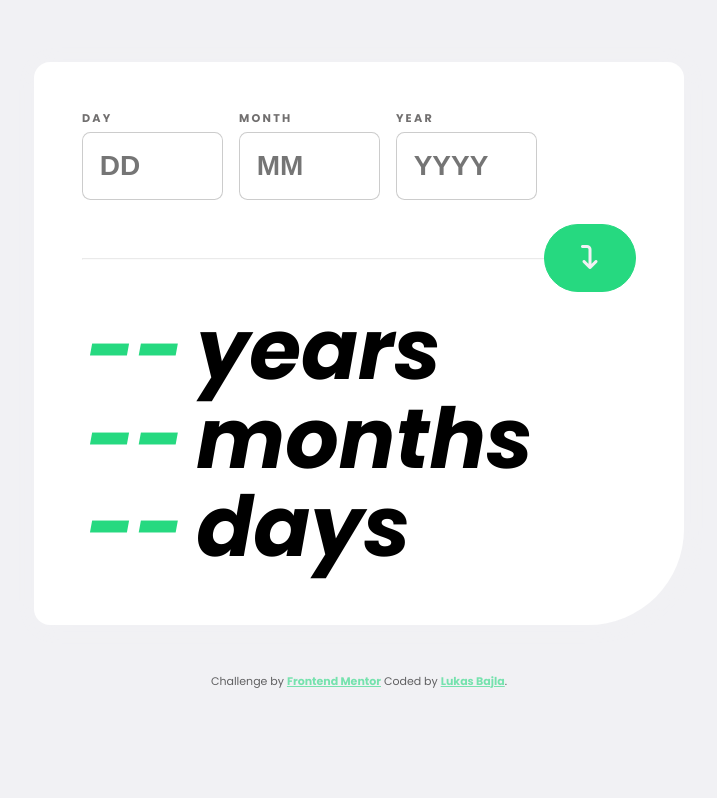
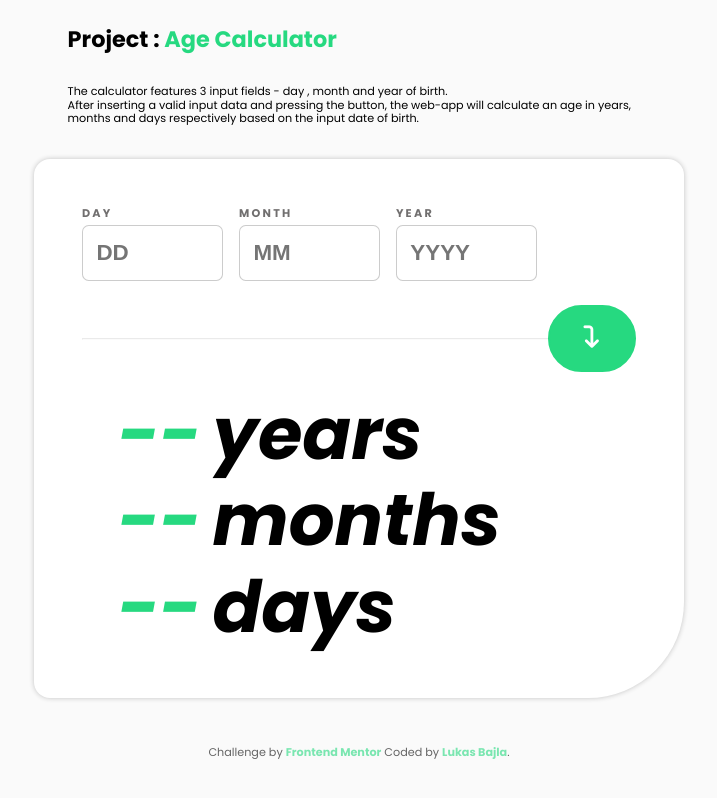
Before and after one commit to LukasBajla/-Project--Age-Calculator, a plain HTML site: page index.html in a window 1280 px wide. Shown: the whole page, without its empty margins (281-998 px from the left). Drawn offline with Linux system fonts and the light colour scheme.

Commit message:
InfoText + Colours

```diff
--- a/app.js
+++ b/app.js
@@ -204,7 +204,7 @@ const App = {
           // console.log("resultBox : "+resultBox[i].innerHTML);
           // console.log("Math: "+data[i]+" + "+(time/100));
           data[i]++;
-          animSpeed += 1;
+          animSpeed += .2;
           setTimeout(animation, animSpeed);
         }
       };
--- a/index.css
+++ b/index.css
@@ -4,10 +4,22 @@
 
   --clr-dark-primary-100: hsl(249, 11%, 95%);
   --clr-dark-primary-200: hsl(249, 11%, 80%);
+  --clr-dark-primary-250: hsl(253, 5%, 61%);
   --clr-dark-primary-300: hsl(249, 11%, 15%);
-  --clr-dark-primary-400: hsl(249, 11%, 12%);
+  --clr-dark-primary-400: hsl(260, 12%, 10%);
+  --clr-dark-primary-450: hsl(248, 11%, 14%);
   --clr-dark-primary-500: hsl(249, 11%, 8%);
   --clr-dark-primary-600: hsl(0, 0%, 0%);
+
+  --ff-primary : "Poppins", sans-serif;
+  --fw-medium: 400;
+  --fw-bold: 700;
+
+  --fs-300: .7rem;
+  --fs-400: 1rem;
+  --fs-500: 1.4rem;
+  --fs-600: 3rem;
+
 }
 @media (prefers-color-scheme: dark) {
   :root {
@@ -31,11 +43,15 @@ i {
   margin: 0;
   padding: 0;
   box-sizing: border-box;
+  line-height: 1.2;
 }
 
 html {
-  font-family: "Poppins", sans-serif;
+  font-family: var(--ff-primary);
   color-scheme: light dark;
+}
+a {
+  text-decoration: none;
 }
 input {
   appearance: textfield;
@@ -46,11 +62,9 @@ input:focus {
 }
 .arrow-box {
   border: 1px solid var(--clr-primary-400);
-  background-color: var(--clr-primary-400);
-  color: var(--clr-dark-primary-100);
   padding: 0.8em 1.5em;
   border-radius: 50px;
-  font-size: 1.2em;
+  font-size: var(--fs-500);
   transition: color 0.25s ease-in-out,
   background-color 0.25s ease-in-out,
   border .25s ease-in-out,
@@ -60,8 +74,6 @@ input:focus {
 }
 .arrow-box:hover {
   background-color: var(--clr-dark-primary-400);
-  border: 1px solid var(--clr-dark-primary-400);
-  box-shadow: 0px 0px 5px 0px var(--clr-primary-400);
   color: var(--clr-primary-400);
   cursor: pointer;
 }
@@ -69,31 +81,54 @@ input:focus {
   .arrow-box {
   color: var(--clr-primary-400);
   border: 1px solid var(--clr-primary-400);
-  background-color: var(--clr-dark-primary-400);
-
-
+  background-color: var(--clr-dark-primary-300);
   }
   .arrow-box:hover {
     background-color: var(--clr-primary-400);
     color: var(--clr-dark-primary-400);
   }
 }
+@media (prefers-color-scheme: light) {
+  .arrow-box {
+    color: white;
+    border: 2px solid var(--clr-primary-400);
+    background-color: var(--clr-primary-400);
+    }
+    .arrow-box:hover {
+      background-color: white;
+      color: var(--clr-primary-400);
+    }
+}
 
 @media (min-width: 30em) {
   .arrow-box {
-    font-size: 1.5em;
+    font-size: var(--fs-500);
   }
 }
 
 body {
   background-color: var(--clr-dark-primary-100);
+  display: flex;
+  flex-direction: column;
+  justify-content: center;
+  align-items: center;
+  min-height: 100vh;
+}
+.project-info {
+  font-size: var(--fs-300);
+  color: var(--clr-dark-primary-250);
+}
+.project-info span {
+  color: var(--clr-primary-400);
+  font-weight: var(--fw-bold);
+}
+.project {
+  padding: 4em 1.5em;
+  border-radius: 1rem 1rem 6rem 1rem;
+  box-shadow: 0px 0px 10px 5px var(--clr-dark-primary-500);
 }
 .container {
   margin: 1rem;
-  padding: 4em 1.5em;
-  border-radius: 1rem 1rem 6rem 1rem;
-  box-shadow: 2px 2px 20px 2px var(--clr-dark-primary-100);
-  background-color: white;
   display: grid;
   gap: 2rem;
 }
@@ -102,9 +137,20 @@ body {
   body {
     background-color: var(--clr-dark-primary-400);
   }
-  .container {
+  .project {
     background-color: var(--clr-dark-primary-300);
-    box-shadow: 2px 2px 20px 2px var(--clr-dark-primary-500);
+  }
+}
+@media (prefers-color-scheme: light) {
+  body {
+    background-color: hsl(0, 0%, 98%);
+  }
+  .project {
+    background-color: white;
+    box-shadow: 0px 0px 5px 0px rgb(194, 194, 194);
+  }
+  .project-info {
+    color: var(--clr-dark-primary-30);
   }
 }
 
@@ -112,15 +158,15 @@ body {
   display: grid;
   grid-template-columns: 1fr 1fr 1fr;
   /* grid-auto-flow: column; */
-  font-size: 0.7rem;
-  font-weight: bold;
+  font-size: var(--fs-300);
+  font-weight: var(--fw-bold);
   gap: 1rem;
   color: hsl(0, 1%, 44%);
 }
 
 .cont-input input {
-  font-size: 1.5em;
-  font-weight: bold;
+  font-size: var(--fs-500);
+  font-weight: var(--fw-bold);
   min-width: 2ch;
   width: 100%;
   padding: 0.5em;
@@ -142,7 +188,7 @@ body {
   opacity: 0.2;
 }
 .cont-result {
-  font-size: 9vw;
+  font-size: 8vw;
   font-style: italic;
   line-height: 1.5em;
   justify-self: center;
@@ -162,34 +208,37 @@ body {
   opacity: 1;
 }
 .error-msg {
-  font-size: 0.7em;
+  font-size: var(--fs-300);
   letter-spacing: 0.01rem;
   font-style: italic;
   color: var(--clr-error-400);
-  font-weight: normal;
+  font-weight: var(--fw-medium);
 }
 .cont-input .error-border {
   border-color: var(--clr-error-400);
 }
 
-@media (min-width: 30em) {
+@media (min-width: 40em) {
   body {
     display: flex;
     flex-direction: column;
     justify-content: center;
+    align-items: center;
     height: 100vh;
   }
   .attribution {
     justify-self: flex-end;
   }
-  .container {
-    max-width: 650px;
-    margin: 0 auto;
-    padding: 3em 3em;
-    display: grid;
+  .project {
     grid-template-columns: auto 5em;
     grid-template-rows: auto auto auto;
     gap: 1.2rem;
+  }
+  .container {
+    width: min(85vw, 650px);
+    margin: 0 auto;
+    padding: 3em 3em;
+
   }
   .cont-input {
     grid-row: 1;
@@ -197,7 +246,7 @@ body {
   }
   .cont-input input {
     padding: 0.6em;
-    font-size: 2.5em;
+    font-size: var(--fs-500);
   }
   .cont-arrow {
     justify-content: end;
@@ -205,22 +254,24 @@ body {
     grid-column: 1/3;
   }
   .cont-result {
-    font-size: 3.5em;
+    font-size: var(--fs-600);
     line-height: 1.4em;
     grid-row: 3;
     grid-column: 1;
   }
 }
 
+
+/*  ------------- ATTRIBUTION ------ */
 .attribution {
   margin: 3rem 0;
-  font-size: 11px;
+  font-size: var(--fs-300);
   text-align: center;
   opacity: 0.6;
 }
 .attribution a {
   color: var(--clr-primary-400);
-  font-weight: bold;
+  font-weight: var(--fw-bold);
 }
 
 @media (prefers-color-scheme: light) {
--- a/index.html
+++ b/index.html
@@ -23,7 +23,18 @@
     <link rel="stylesheet" href="index.css" />
   </head>
   <body>
-    <div class="container">
+    <div class="project-info container">
+      <h1>Project : <span>Age Calculator</span></h1>
+      <p>
+        The calculator features 3 input fields - day , month and year of birth.
+        <br />
+        After inserting a valid input data and pressing the button, the web-app will
+        calculate an age in years, months and days respectively based on the
+        input date of birth.
+      </p>
+    </div>
+
+    <div class="project container">
       <div class="cont-input">
         <div class="input-day">
           <p class="input-day-text" style="letter-spacing: 0.2em">DAY</p>
@@ -83,7 +94,8 @@
       Challenge by
       <a href="https://www.frontendmentor.io?ref=challenge" target="_blank"
         >Frontend Mentor</a
-      > Coded by
+      >
+      Coded by
       <a target="_blank" href="https://github.com/LukasBajla">Lukas Bajla</a>.
     </div>
 
```
